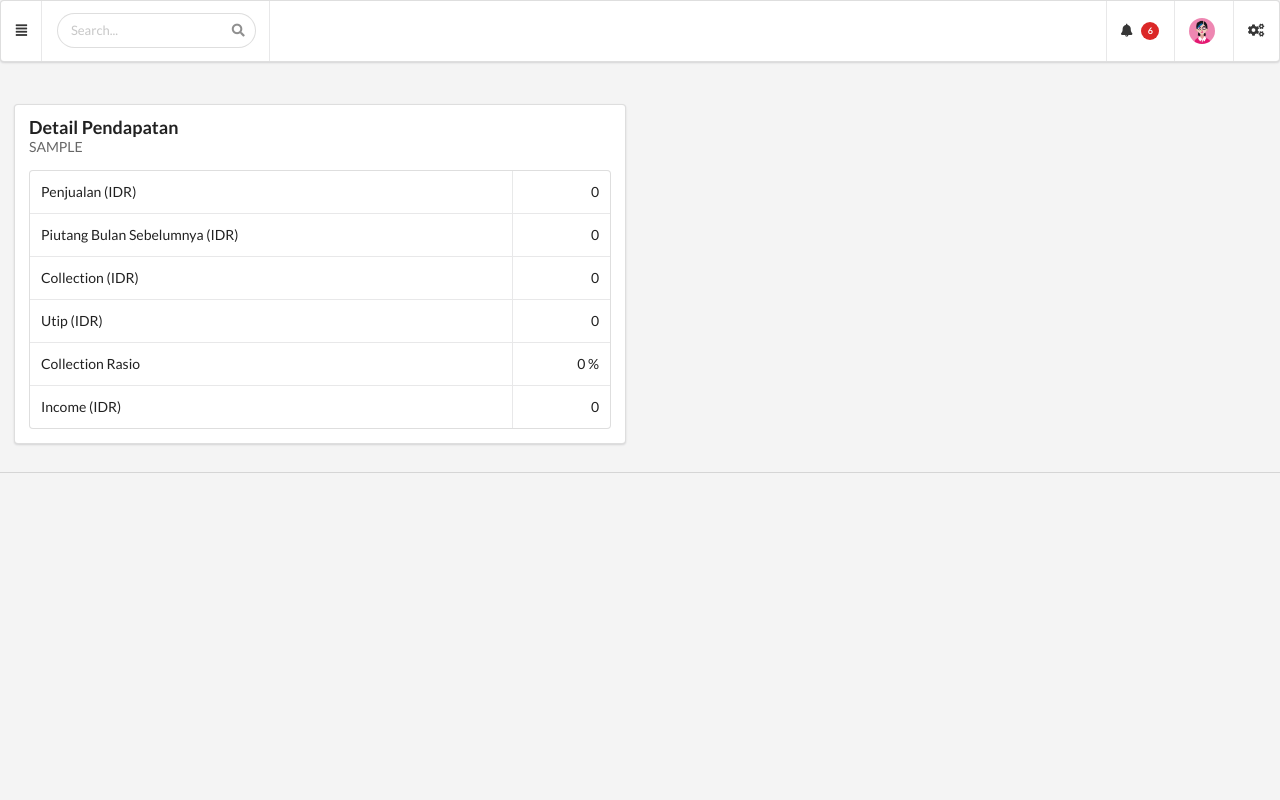
After one commit to cursecan/epayment, a Django app: page /dashboard/detail-pendapatan/ in a window 1280 px wide. The commit adds this page. Run offline with Django 3.2, Linux system fonts and the light colour scheme; the visitor is signed in with stand-in values (Sample User, id 1); data comes from the database, SQL or seed files in the repository; data that the repository does not hold is empty; some libraries are stand-ins or nearby versions.

Commit message:
Update v.2.5a

```diff
--- a/template/base_admin.html
+++ b/template/base_admin.html
@@ -37,6 +37,10 @@
                 <i class="users icon"></i>
                 Members
             </a>
+            <a href="{% url 'userprofile:pendapatan_agen' %}" class="item">
+                <i class="money icon"></i>
+                Detail Pendapatan
+            </a>
             <a href="#" class="item">
                 <i class="mail icon"></i>
                 Mail
--- /dev/null
+++ b/template/userprofile/perolehan_agen.html
@@ -0,0 +1,47 @@
+{% extends 'base_admin.html' %}
+{% load humanize %}
+
+{% block content %}
+<div class="ui vertical segment">
+    <div class="ui fluid container">
+        <div class="ui equal width padded grid">
+            <div class="eight wide column">
+                <div class="ui segment">
+                    <h3 class="ui header">
+                        Detail Pendapatan
+                        <div class="sub header">
+                            {{ request.user|upper }}
+                        </div>
+                    </h3>
+                    <table class="ui celled table">
+                        <tr>
+                            <td>Penjualan (IDR)</td>
+                            <td class="right aligned">{{ penjualan|intcomma }}</td>
+                        </tr>
+                        <tr>
+                            <td>Piutang Bulan Sebelumnya (IDR)</td>
+                            <td class="right aligned">0</td>
+                        </tr>
+                        <tr>
+                            <td>Collection (IDR)</td>
+                            <td class="right aligned">{{ net_collect|intcomma }}</td>
+                        </tr>
+                        <tr>
+                            <td>Utip (IDR)</td>
+                            <td class="right aligned">{{ utip|intcomma }}</td>
+                        </tr>
+                        <tr>
+                            <td>Collection Rasio</td>
+                            <td class="right aligned">{{ persen_coll }} %</td>
+                        </tr>
+                        <tr>
+                            <td>Income (IDR)</td>
+                            <td class="right aligned">{{ salary|intcomma }}</td>
+                        </tr>
+                    </table>
+                </div>
+            </div>
+        </div>
+    </div>
+</div>
+{% endblock %}
--- a/userprofile/urls.py
+++ b/userprofile/urls.py
@@ -15,7 +15,7 @@ urlpatterns = [
     path('transaksi/pln/<int:id>/', views.trx_detail_pln_view, name='pln_trx'),
     path('transaksi/transport/<int:id>/', views.trx_detail_trans_view, name='trans_trx'),
 
-
+    path('detail-pendapatan/', views.pendapatanAgen, name='pendapatan_agen'),
     path('usergroups/', views.member_View, name='member_view'),
     path('usergroups/<int:id>/add-saldo/', views.tambahSaldo_view, name='tambah_saldo'),
     path('usergroups/collectrasio/', views.colrasio_dataset, name='collect_rasio'),
--- a/userprofile/views.py
+++ b/userprofile/views.py
@@ -96,6 +96,53 @@ def trx_dataset(request):
     }
 
     return JsonResponse(chart)
+
+
+# VIEW DETAIL PENDAPATAN AGEN
+@login_required
+def pendapatanAgen(request):
+    pembukuan_objs = PembukuanTransaksi.unclosed_book.all()
+    profile_objs = Profile.objects.all()
+
+    if not request.user.is_staff :
+        pembukuan_objs = pembukuan_objs.filter(
+            Q(user=request.user) | Q(user__profile__profile_member=request.user.profile)
+        )
+
+        profile_objs = profile_objs.filter(
+            Q(profile_member = request.user.profile) | Q(user=request.user)
+        )
+
+    resume_pemmbukuan = pembukuan_objs.aggregate(
+        v_penjualan = Coalesce(Sum('kredit', filter=Q(status_type=9)), V(0)),
+        v_collect = Coalesce(Sum('debit', filter=Q(status_type=1)), V(0)),
+        v_beli = Coalesce(Sum('transaksi__responsetransaksi__price', filter=Q(status_type=9)), V(0)) + Coalesce(Sum('bukutrans__responsetransaksi__price', filter=Q(status_type=9)), V(0)) + Coalesce(Sum('bukupln__responsetransaksi__price', filter=Q(status_type=9)), V(0)) + Coalesce(Sum('mpulsa_rbbuku_transaksi__responsetransaksirb__saldo_terpotong', filter=Q(status_type=9)), V(0))
+    )
+
+    resume_profile = profile_objs.aggregate(
+        v_utip = Coalesce(Sum('saldo', filter=Q(saldo__gt=0)), V(0))
+    )
+
+    net_collect = resume_pemmbukuan.get('v_collect') - resume_profile.get('v_utip')
+    uncollect = resume_pemmbukuan.get('v_penjualan') - net_collect
+
+    try :
+        prensen_collect = net_collect / resume_pemmbukuan.get('v_penjualan') * 100
+    except :
+        prensen_collect = 0
+
+    agen_salary = resume_pemmbukuan.get('v_penjualan') - resume_pemmbukuan.get('v_beli')
+
+    content = {
+        'penjualan': resume_pemmbukuan.get('v_penjualan'),
+        'persen_coll': prensen_collect,
+        'net_collect': net_collect,
+        'uncollect': uncollect,
+        'utip': resume_profile.get('v_utip'),
+        'salary': agen_salary,
+    }
+
+    return render(request, 'userprofile/perolehan_agen.html', content)
 
 
 # PRODUK
```
